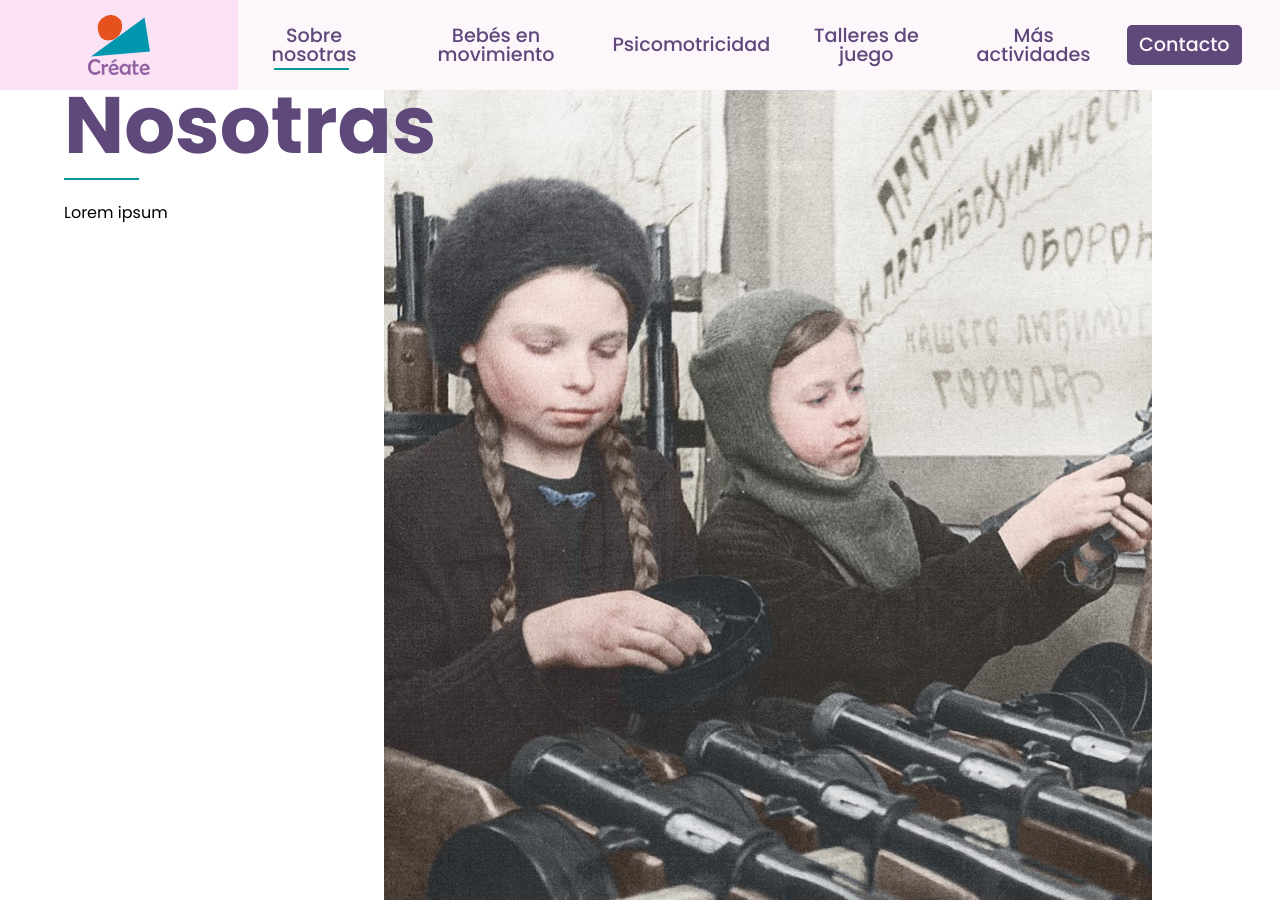
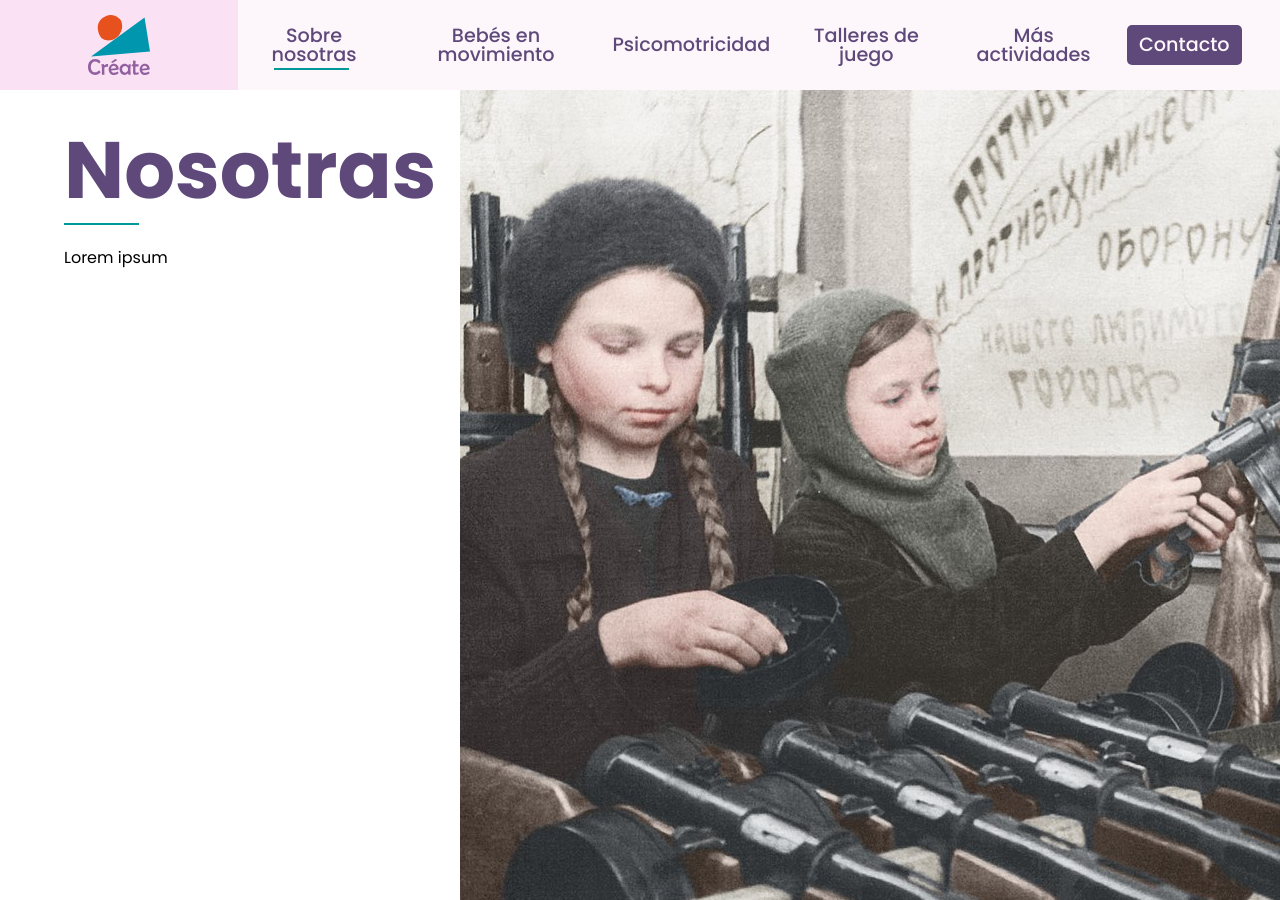
Before and after one commit to xaviersierra/createaranjuez, a Jekyll site: the page built from about.markdown, in a window 1280 px wide and 900 px high. Built offline with Jekyll 4.4.1, drawn with Linux system fonts in a browser that asks for light colours.

Commit message:
fix: responsiveness improvements about us page

```diff
--- a/_sass/about.scss
+++ b/_sass/about.scss
@@ -3,14 +3,16 @@
     display: inline-flex;
     flex-direction: row;
     height: calc(100vh - 90px);
+    width: 100vw;
     .title-container {
-        width: 30vw;
-        margin-top: -5vh;
+        min-width: 460px;
+        width: 35vw;
     }
 
     .about-us-banner {
-      width: 60vw;
       background-image: url('../images/group.jpg');
+      background-repeat: no-repeat;
+      width: 65vw;
     }
 
 }
```
